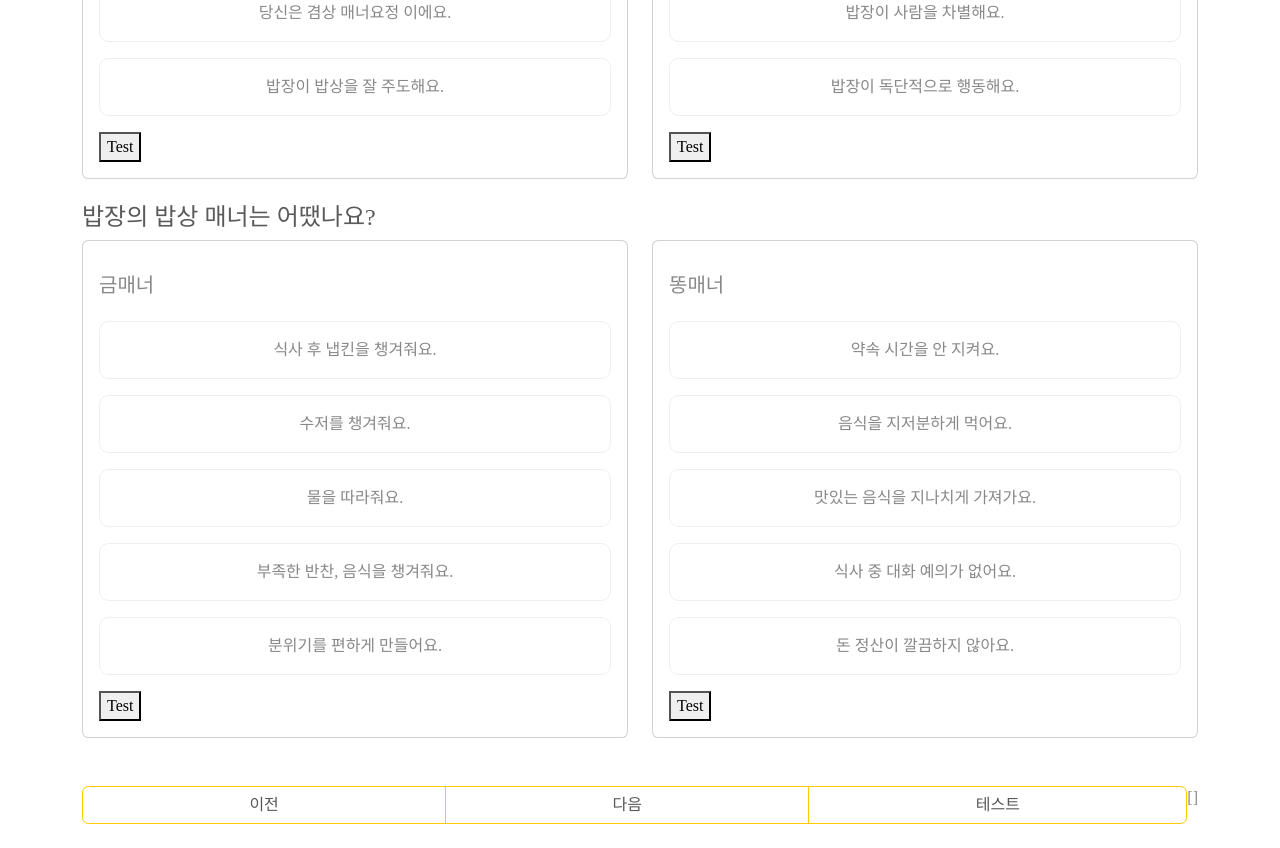
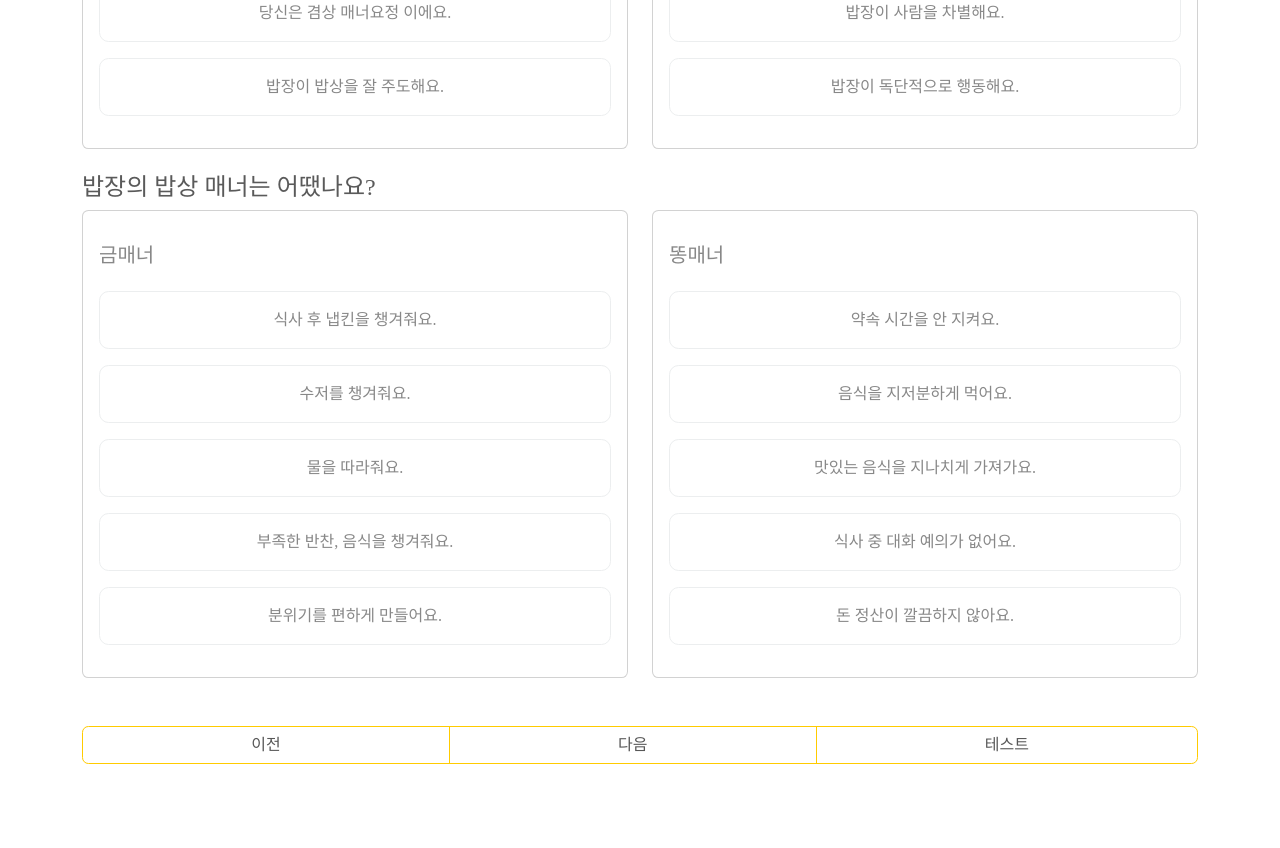
Before and after one commit to developer-dignity-team-2/gyeom-sang_client, a Vue app: page /babsang-score in a window 1280 px wide. Shown: the part 500-1348 px from the top of the page. After the commit the page ends 1288 px from the top, so only its background shows below. Built offline with nearby package versions, Linux system fonts and the light colour scheme; a web font is replaced by a local one.

Commit message:
[UPDATE] 밥장 매너점수 부모 컴포
점수를 vuex 대신 해당 컴포에서 관리

```diff
--- a/src/components/MannerGiveScoreCard.vue
+++ b/src/components/MannerGiveScoreCard.vue
@@ -3,7 +3,7 @@
 		<div>
 			<div class="list-group list-group-checkable d-grid gap-3 border-0 w-auto">
 				<h5>{{ mannerTitle }}</h5>
-				<ul :key="manner.id" v-for="manner in giveScore">
+				<ul :key="manner.id" v-for="manner in mannerQuestions">
 					<li>
 						<input
 							type="checkbox"
@@ -21,7 +21,6 @@
 					</li>
 				</ul>
 			</div>
-			<button type="button" @click="AddBabsangScore">Test</button>
 		</div>
 	</div>
 </template>
@@ -30,30 +29,27 @@
 export default {
 	props: {
 		mannerTitle: { type: String, default: '' },
-		giveScore: {
+		mannerQuestions: {
+			type: Array,
+			default: function () {
+				return [];
+			},
+		},
+		babsangScore: {
 			type: Array,
 			default: function () {
 				return [];
 			},
 		},
 	},
-	computed: {
-		scoreResult() {
-			return this.$store.state.score.scoreResult;
-		},
-	},
+	computed: {},
 	data() {
 		return {
 			checkedQuestion: [],
 		};
 	},
 	mounted() {},
-	methods: {
-		AddBabsangScore() {
-			this.$store.commit('score/babsangScore', this.checkedQuestion);
-			console.log(this.scoreResult);
-		},
-	},
+	methods: {},
 };
 </script>
 <style scoped lang="scss">
--- a/src/views/babsang-score.vue
+++ b/src/views/babsang-score.vue
@@ -29,15 +29,17 @@
 					<div class="row">
 						<div class="col-xl-6 col-md-12 col-sm-12 mb-4">
 							<MannerGiveScoreCard
-								:mannerTitle="giveScore[2][0].mannerTitle"
-								:giveScore="giveScore[2][1]"
+								:mannerTitle="mannerQuestions[2][0].mannerTitle"
+								:mannerQuestions="mannerQuestions[2][1]"
+								:babsangScore="thisBabsangScore"
 								ref="manner_give_score_card1"
 							/>
 						</div>
 						<div class="col-xl-6 col-md-12 col-sm-12 mb-4">
 							<MannerGiveScoreCard
-								:mannerTitle="giveScore[3][0].mannerTitle"
-								:giveScore="giveScore[3][1]"
+								:mannerTitle="mannerQuestions[3][0].mannerTitle"
+								:mannerQuestions="mannerQuestions[3][1]"
+								:babsangScore="thisBabsangScore"
 								ref="manner_give_score_card2"
 							/>
 						</div>
@@ -46,15 +48,17 @@
 					<div class="row">
 						<div class="col-xl-6 col-md-12 col-sm-12 mb-4">
 							<MannerGiveScoreCard
-								:mannerTitle="giveScore[0][0].mannerTitle"
-								:giveScore="giveScore[0][1]"
+								:mannerTitle="mannerQuestions[0][0].mannerTitle"
+								:mannerQuestions="mannerQuestions[0][1]"
+								:babsangScore="thisBabsangScore"
 								ref="manner_give_score_card3"
 							/>
 						</div>
 						<div class="col-xl-6 col-md-12 col-sm-12">
 							<MannerGiveScoreCard
-								:mannerTitle="giveScore[1][0].mannerTitle"
-								:giveScore="giveScore[1][1]"
+								:mannerTitle="mannerQuestions[1][0].mannerTitle"
+								:mannerQuestions="mannerQuestions[1][1]"
+								:babsangScore="thisBabsangScore"
 								ref="manner_give_score_card4"
 							/>
 						</div>
@@ -87,14 +91,14 @@
 						<div class="row">
 							<div class="col-xl-6 col-md-12 col-sm-12 mb-4">
 								<MannerGiveScoreCard
-									:mannerTitle="giveScore[0][0].mannerTitle"
-									:giveScore="giveScore[0][1]"
+									:mannerTitle="mannerQuestions[0][0].mannerTitle"
+									:mannerQuestions="mannerQuestions[0][1]"
 								/>
 							</div>
 							<div class="col-xl-6 col-md-12 col-sm-12">
 								<MannerGiveScoreCard
-									:mannerTitle="giveScore[1][0].mannerTitle"
-									:giveScore="giveScore[1][1]"
+									:mannerTitle="mannerQuestions[1][0].mannerTitle"
+									:mannerQuestions="mannerQuestions[1][1]"
 								/>
 							</div>
 						</div>
@@ -123,7 +127,6 @@
 				>
 					테스트
 				</button>
-				{{ scoreResult }}
 			</div>
 		</div>
 	</div>
@@ -185,7 +188,7 @@ export default {
 						'저도 그 식당 가고 싶었어요! 함께 먹고 싶어요 밥장님~',
 				},
 			],
-			giveScore: [
+			mannerQuestions: [
 				[
 					{ mannerTitle: '금매너' },
 					[
@@ -225,14 +228,12 @@ export default {
 					],
 				],
 			],
+			thisBabsangScore: [],
 		};
 	},
 	computed: {
 		user() {
 			return this.$store.state.user.userInfo;
-		},
-		scoreResult() {
-			return this.$store.state.score.scoreResult;
 		},
 	},
 	setup() {},
@@ -240,8 +241,9 @@ export default {
 	mounted() {},
 	unmounted() {},
 	methods: {
+		// 버튼(이전/다음)
 		nextScore() {
-			if (this.userIndex < this.giveScore.length - 2) {
+			if (this.userIndex < this.mannerQuestions.length - 2) {
 				this.userIndex++;
 			} else {
 				this.$router.push('/');
@@ -252,13 +254,21 @@ export default {
 				this.userIndex--;
 			}
 		},
+		// 밥상 점수 설문 취합
 		doSaveScore() {
-			this.$store.commit('score/babsangScore', this.babjang);
-			this.$refs.manner_give_score_card1.AddBabsangScore();
-			this.$refs.manner_give_score_card2.AddBabsangScore();
-			this.$refs.manner_give_score_card3.AddBabsangScore();
-			this.$refs.manner_give_score_card4.AddBabsangScore();
+			const tmpArr = [];
+			tmpArr.push(this.$refs.manner_give_score_card1.checkedQuestion);
+			tmpArr.push(this.$refs.manner_give_score_card2.checkedQuestion);
+			tmpArr.push(this.$refs.manner_give_score_card3.checkedQuestion);
+			tmpArr.push(this.$refs.manner_give_score_card4.checkedQuestion);
+			const tmpArr2 = tmpArr.reduce(function (acc, cur) {
+				return acc.concat(cur);
+			});
+			const tmpObj = { user: this.babjang[0], score: tmpArr2 };
+			this.thisBabsangScore.push(tmpObj);
+			console.log(this.thisBabsangScore);
 		},
+		doReadScore() {},
 	},
 };
 </script>
```
